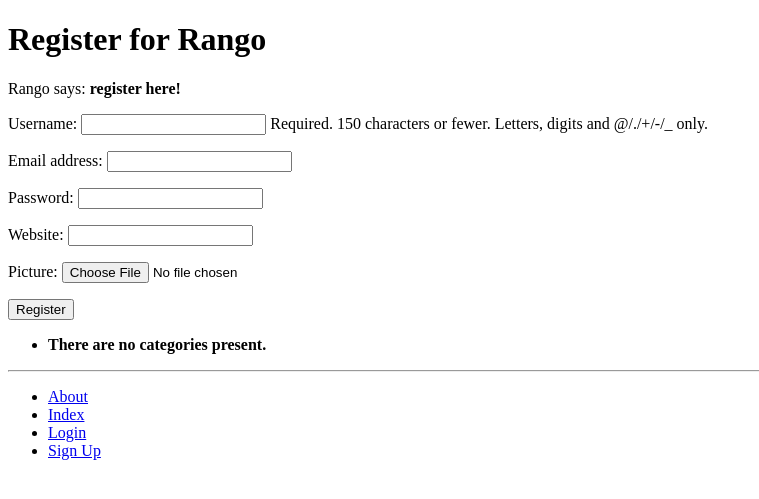
After one commit to UwUnotFurry/tango_with_django_project, a Django app: page /rango/register/ in a window 1280 px wide. The commit adds this page. Shown: the top 499 px of the page, without its empty margins (0-759 px from the left). Run offline with Django 3.2, Linux system fonts and the light colour scheme; data that the repository does not hold is empty.

Commit message:
Chapter 9

```diff
--- a/rango/admin.py
+++ b/rango/admin.py
@@ -1,5 +1,5 @@
 from django.contrib import admin
-from rango.models import Category, Page
+from rango.models import Category, Page, UserProfile
 
 class PageAdmin(admin.ModelAdmin):
     list_display = ('title', 'category', 'url')
@@ -11,3 +11,4 @@ class CategoryAdmin(admin.ModelAdmin):
 
 admin.site.register(Category, CategoryAdmin)
 admin.site.register(Page, PageAdmin)
+admin.site.register(UserProfile)
--- a/rango/forms.py
+++ b/rango/forms.py
@@ -1,5 +1,6 @@
 from django import forms
-from rango.models import Category, Page
+from django.contrib.auth.models import User
+from rango.models import Category, Page, UserProfile
 
 class CategoryForm(forms.ModelForm):
     name = forms.CharField(max_length = 128, help_text = "Please enter the category name.")
@@ -29,3 +30,15 @@ class PageForm(forms.ModelForm):
             cleaned_data['url'] = url
 
         return cleaned_data
+
+class UserForm(forms.ModelForm):
+    password = forms.CharField(widget = forms.PasswordInput())
+
+    class Meta:
+        model = User
+        fields = ('username', 'email', 'password')
+
+class UserProfileForm(forms.ModelForm):
+    class Meta:
+        model = UserProfile
+        fields = ('website', 'picture')
--- a/rango/models.py
+++ b/rango/models.py
@@ -1,3 +1,4 @@
+from django.contrib.auth.models import User
 from django.db import models
 from django.template.defaultfilters import slugify
 
@@ -26,3 +27,11 @@ class Page(models.Model):
 
     def __str__(self):
         return self.title
+
+class UserProfile(models.Model):
+    user = models.OneToOneField(User, on_delete = models.CASCADE)
+    website = models.URLField(blank = True)
+    picture = models.ImageField(upload_to = 'profile_images', blank = True)
+
+    def __str__(self):
+        return self.user.username
--- a/rango/urls.py
+++ b/rango/urls.py
@@ -8,5 +8,9 @@ urlpatterns = [
     path('category/<slug:category_name_slug>/add_page/', views.add_page, name='add_page'),
     path('category/<slug:category_name_slug>/', views.show_category, name='show_category'),
     path('add_category/', views.add_category, name = 'add_category'),
+    path('register/', views.register, name='register'),
+    path('login/', views.user_login, name='login'),
+    path('logout/', views.user_logout, name='logout'),
+    path('restricted/', views.restricted, name='restricted'),
     path('', views.index, name='index'),
 ]
--- a/rango/views.py
+++ b/rango/views.py
@@ -1,8 +1,10 @@
+from django.contrib.auth import authenticate, login, logout
+from django.contrib.auth.decorators import login_required
 from django.shortcuts import redirect, render
 from django.http import HttpResponse
 from django.urls import reverse
 from rango.models import Category, Page
-from rango.forms import CategoryForm, PageForm
+from rango.forms import CategoryForm, PageForm, UserForm, UserProfileForm
 
 def index(request):
     category_list = Category.objects.order_by('-likes')[:5]
@@ -30,6 +32,7 @@ def show_category(request, category_name_slug):
 
     return render(request, 'rango/category.html', context = context_dict)
 
+@login_required
 def add_category(request):
     form = CategoryForm()
     if request.method == 'POST':
@@ -41,6 +44,7 @@ def add_category(request):
             print(form.errors)
     return render(request, 'rango/add_category.html', {"form" : form})
 
+@login_required
 def add_page(request, category_name_slug):
     try:
         category = Category.objects.get(slug = category_name_slug)
@@ -66,3 +70,57 @@ def add_page(request, category_name_slug):
         "category"  : category
     }
     return render(request, 'rango/add_page.html', context = context_dict)
+
+def register(request):
+    registered = False
+    if request.method == 'POST':
+        user_form = UserForm(request.POST)
+        profile_form = UserProfileForm(request.POST)
+        if user_form.is_valid() and profile_form.is_valid():
+            user = user_form.save()
+            user.set_password(user.password)
+            user.save()
+            profile = profile_form.save(commit = False)
+            profile.user = user
+            if 'picture' in request.FILES:
+                profile.picture = request.FILES['picture']
+            profile.save()
+            registered = True
+        else:
+            print(user_form.errors, profile_form.errors)
+    else:
+        user_form = UserForm()
+        profile_form = UserProfileForm()
+
+    return render(request, 'rango/register.html', context = {
+        "user_form"     : user_form,
+        "profile_form"  : profile_form,
+        "registered"    : registered
+    })
+
+def user_login(request):
+    if request.method == 'POST':
+        username = request.POST.get('username')
+        password = request.POST.get('password')
+
+        user = authenticate(username = username, password = password)
+        if user:
+            if user.is_active:
+                login(request, user)
+                return redirect(reverse('rango:index'))
+            else:
+                return HttpResponse("Your Rango account is disabled.")
+        else:
+            print(f"Invalid login details: {username}, {password}")
+            return HttpResponse("Invalid login details supplied.")
+    else:
+        return render(request, 'rango/login.html')
+
+@login_required
+def restricted(request):
+    return render(request, 'rango/restricted.html')
+
+@login_required
+def user_logout(request):
+    logout(request)
+    return redirect(reverse('rango:index'))
--- a/tango_with_django_project/settings.py
+++ b/tango_with_django_project/settings.py
@@ -134,3 +134,7 @@ STATIC_URL = '/static/'
 
 MEDIA_ROOT = MEDIA_DIR
 MEDIA_URL = '/media/'
+
+# Login URL
+
+LOGIN_URL = 'rango:login'
--- a/templates/rango/base.html
+++ b/templates/rango/base.html
@@ -25,9 +25,16 @@
 		<hr />
 		<div>
 			<ul>
-				<li><a href="{% url 'rango:add_category' %}">Add a New Category</a></li>
 				<li><a href="{% url 'rango:about' %}">About</a></li>
 				<li><a href="{% url 'rango:index' %}">Index</a></li>
+				{% if user.is_authenticated %}
+					<li><a href="{% url 'rango:add_category' %}">Add a New Category</a></li>
+					<li><a href="{% url 'rango:restricted' %}">Restricted Page</a></li>
+					<li><a href="{% url 'rango:logout' %}">Logout</a></li>
+				{% else %}
+					<li><a href="{% url 'rango:login' %}">Login</a></li>
+					<li><a href="{% url 'rango:register' %}">Sign Up</a></li>
+				{% endif %}
 			</ul>
 		</div>
 	</body>
--- a/templates/rango/category.html
+++ b/templates/rango/category.html
@@ -22,7 +22,9 @@
 			<strong>No pages currently in category.</strong>
 		{% endif %}
 
-		<a href="{% url 'rango:add_page' category.slug %}">Add Page</a><br />
+		{% if user.is_authenticated %}
+			<a href="{% url 'rango:add_page' category.slug %}">Add Page</a><br />
+		{% endif %}
 	{% else %}
 		The specified category does not exist.
 	{% endif %}
--- /dev/null
+++ b/templates/rango/register.html
@@ -0,0 +1,22 @@
+{% extends 'rango/base.html' %}
+{% load staticfiles %}
+
+{% block title_block %}
+	Register
+{% endblock %}
+
+{% block body_block %}
+	<h1>Register for Rango</h1>
+	{% if registered %}
+		Rango says: <strong>thank you for registering!</strong>
+		<a href="{% url 'rango:index' %}">Return to the homepage.</a><br />
+	{% else %}
+		Rango says: <strong>register here!</strong><br />
+		<form id="user_form" method="post" action="{% url 'rango:register' %}" enctype="multipart/form-data">
+			{% csrf_token %}
+			{{ user_form.as_p }}
+			{{ profile_form.as_p }}
+			<input type="submit" name="submit" value="Register" />
+		</form>
+	{% endif %}
+{% endblock %}
```
Also changed, not shown: templates/rango/index.html (+6 -1 lines), templates/rango/login.html (added, +16 -0 lines), templates/rango/restricted.html (added, +9 -0 lines), rango/migrations/0004_auto_20240209_0155.py (added).
